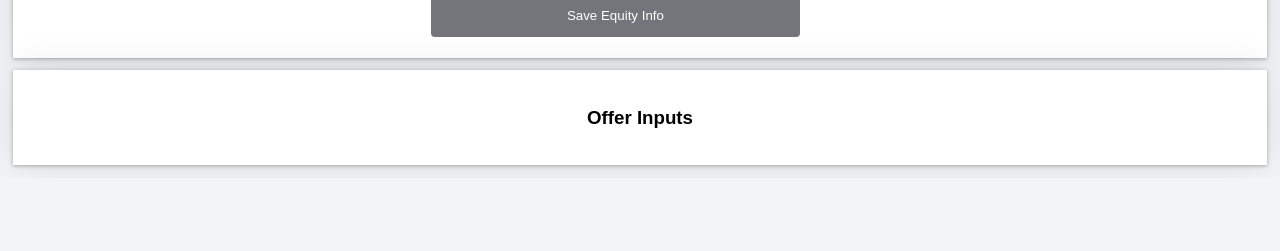
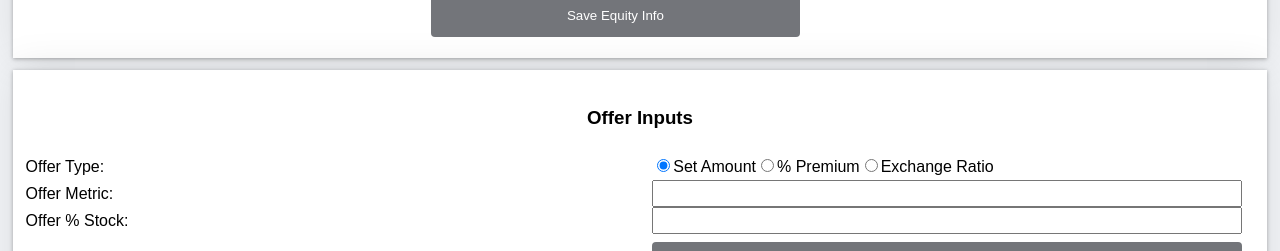
Before and after one commit to L-A-Davis/final-project, a React (Create React App) app in the folder frontend/beam-frontend/: page /project in a window 1280 px wide. Shown: the part 701-952 px from the top of the page. Before the commit the page ends 879 px from the top, so only its background shows below. Built offline with nearby package versions, Linux system fonts and the light colour scheme; no server answers; sample sign-in values are in the browser's storage.

Commit message:
complete basic offer form

```diff
--- a/frontend/beam-frontend/src/actions/index.js
+++ b/frontend/beam-frontend/src/actions/index.js
@@ -29,7 +29,7 @@ export function setOfferInfo(formData) {
 }
 
 export function updateOfferForm(formData) {
-  return { type: "UPDATE_EQUITYINFO_FORM", payload: formData };
+  return { type: "UPDATE_OFFER_FORM", payload: formData };
 }
 
 export function selectExistingProject(id) {
--- a/frontend/beam-frontend/src/components/EquityForm.js
+++ b/frontend/beam-frontend/src/components/EquityForm.js
@@ -8,12 +8,12 @@ class EquityForm extends React.Component {
  handleChange = (e) => {
    this.props.updateEquityForm({
        ProjectId: this.props.ProjectId,
-       CompanyA_currentSharePrice: this.props.CompanyA_currentSharePrice,
-       CompanyB_currentSharePrice: this.props.CompanyB_currentSharePrice,
-       CompanyA_shares: this.props.CompanyA_shares,
-       CompanyB_shares: this.props.CompanyB_shares,
-       CompanyA_dividend: this.props.CompanyA_dividend,
-       CompanyB_dividend: this.props.CompanyB_dividend,
+       CompanyA_currentSharePrice: this.props.EquityFormData.CompanyA_currentSharePrice,
+       CompanyB_currentSharePrice: this.props.EquityFormData.CompanyB_currentSharePrice,
+       CompanyA_shares: this.props.EquityFormData.CompanyA_shares,
+       CompanyB_shares: this.props.EquityFormData.CompanyB_shares,
+       CompanyA_dividend: this.props.EquityFormData.CompanyA_dividend,
+       CompanyB_dividend: this.props.EquityFormData.CompanyB_dividend,
        [e.target.name]: e.target.value
    })
  }
@@ -23,12 +23,12 @@ class EquityForm extends React.Component {
    this.props.setEquityInfo({
      equityInfoData: {
      ProjectId: this.props.ProjectId,
-     CompanyA_currentSharePrice: this.props.CompanyA_currentSharePrice,
-     CompanyB_currentSharePrice: this.props.CompanyB_currentSharePrice,
-     CompanyA_shares: this.props.CompanyA_shares,
-     CompanyB_shares: this.props.CompanyB_shares,
-     CompanyA_dividend: this.props.CompanyA_dividend,
-     CompanyB_dividend: this.props.CompanyB_dividend
+     CompanyA_currentSharePrice: this.props.EquityFormData.CompanyA_currentSharePrice,
+     CompanyB_currentSharePrice: this.props.EquityFormData.CompanyB_currentSharePrice,
+     CompanyA_shares: this.props.EquityFormData.CompanyA_shares,
+     CompanyB_shares: this.props.EquityFormData.CompanyB_shares,
+     CompanyA_dividend: this.props.EquityFormData.CompanyA_dividend,
+     CompanyB_dividend: this.props.EquityFormData.CompanyB_dividend
    }
    });
    this.props.updateEquityForm({
@@ -66,14 +66,14 @@ class EquityForm extends React.Component {
        <input
           type="number"
           name="CompanyA_currentSharePrice"
-          value={this.props.CompanyA_currentSharePrice}
+          value={this.props.EquityFormData.CompanyA_currentSharePrice}
           onChange={this.handleChange}
           className="form-input-1" />
 
       <input
          type="number"
          name="CompanyB_currentSharePrice"
-         value={this.props.CompanyB_currentSharePrice}
+         value={this.props.EquityFormData.CompanyB_currentSharePrice}
          onChange={this.handleChange}
          className="form-input-2" />
 
@@ -81,14 +81,14 @@ class EquityForm extends React.Component {
          <input
             type="number"
             name="CompanyA_shares"
-            value={this.props.CompanyA_shares}
+            value={this.props.EquityFormData.CompanyA_shares}
             onChange={this.handleChange}
             className="form-input-1"/>
 
         <input
            type="number"
            name="CompanyB_shares"
-           value={this.props.CompanyB_shares}
+           value={this.props.EquityFormData.CompanyB_shares}
            onChange={this.handleChange}
            className="form-input-2"/>
 
@@ -97,14 +97,14 @@ class EquityForm extends React.Component {
        <input
           type="number"
           name="CompanyA_dividend"
-          value={this.props.CompanyA_dividend}
+          value={this.props.EquityFormData.CompanyA_dividend}
           onChange={this.handleChange}
           className="form-input-1"/>
 
       <input
          type="number"
          name="CompanyB_dividend"
-         value={this.props.CompanyB_dividend}
+         value={this.props.EquityFormData.CompanyB_dividend}
          onChange={this.handleChange}
          className="form-input-2"/>
 
--- a/frontend/beam-frontend/src/components/OfferForm.js
+++ b/frontend/beam-frontend/src/components/OfferForm.js
@@ -4,28 +4,168 @@ import { updateOfferForm, setOfferInfo } from '../actions'
 
 class OfferForm extends React.Component {
 
+  handleChange = (e) => {
+    console.log(e.target.value)
+    this.props.updateOfferForm({
+        OfferType: this.props.OfferFormData.OfferType,
+        OfferMetric: this.props.OfferFormData.OfferMetric,
+        Percentage_Stock: this.props.OfferFormData.Percentage_Stock,
+        [e.target.name]: e.target.value
+    })
+  }
+
+  handleSubmit = (e) => {
+    e.preventDefault();
+    this.props.setOfferInfo({
+     offerInfoData: {
+      OfferType: this.props.OfferFormData.OfferType,
+      OfferMetric: this.props.OfferFormData.OfferMetric,
+      Percentage_Stock: this.props.OfferFormData.Percentage_Stock
+    }
+    })
+    ;
+    this.props.updateOfferForm({
+      OfferType: '',
+      OfferMetric: '',
+      Percentage_Stock: '',
+    })
+  }
+
+  impliedExchangeRatio = (a, b) => {
+    let a_num = parseInt(a)
+    let b_num = parseInt(b)
+    let answer = (b_num / a_num)
+    if (answer) {
+      return answer
+    } else {
+      return "NA"
+    }
+  }
+
+render() {
+  const { equityInfoData, basicInfoData } = { ...this.props.modelData }
+  return (
+    <div className="form">
+    {equityInfoData ?
+        <div>
+       <h3>Offer Support</h3>
+
+         <table>
+         <thead>
+         <tr>
+            <th></th>
+            <th>Acquiror</th>
+            <th>Target</th>
+         </tr>
+         </thead>
+         <tbody>
+         <tr>
+            <td>Names:</td>
+            <td>{basicInfoData.CompanyA_acquiror ? basicInfoData.CompanyA_codename :
+            basicInfoData.CompanyB_codename} </td>
+            <td> {basicInfoData.CompanyA_acquiror ? basicInfoData.CompanyB_codename :
+            basicInfoData.CompanyA_codename} </td>
+         </tr>
+
+         <tr>
+            <td>Current Price:</td>
+            <td>{basicInfoData.CompanyA_acquiror ? equityInfoData.CompanyA_currentSharePrice :
+            equityInfoData.CompanyB_currentSharePrice } </td>
+            <td> {basicInfoData.CompanyA_acquiror ? equityInfoData.CompanyB_currentSharePrice :
+            equityInfoData.CompanyA_currentSharePrice } </td>
+         </tr>
+         <tr>
+            <td>Exchange Ratio:</td>
+            <td></td>
+            <td>     {basicInfoData.CompanyA_acquiror ?
+
+                  this.impliedExchangeRatio(equityInfoData.CompanyA_currentSharePrice, equityInfoData.CompanyB_currentSharePrice) :
+
+                  this.impliedExchangeRatio(equityInfoData.CompanyB_currentSharePrice, equityInfoData.CompanyA_currentSharePrice) } </td>
+         </tr>
+         </tbody>
+         </table>
+         </div>
+         : null }
 
 
-render() {
-  return (
-    <div className="form">
        <h3>Offer Inputs</h3>
-       <form onSubmit={this.handleSubmit} className="three-columns-form">
+       <form onSubmit={this.handleSubmit} className="two-columns-form">
+       <label className="form-label">Offer Type:</label>
+       <div className="radio form-input-1">
+       <label >
+       <input
+          type="radio"
+          name="OfferType"
+          value="SetAmount"
+          checked={this.props.OfferFormData.OfferType==="SetAmount"}
+          onClick={this.handleChange}
+          className="form-input-1" />
+          Set Amount
+        </label>
+
+        <label>
+          <input
+             type="radio"
+             name="OfferType"
+             value="%Premium"
+             checked={this.props.OfferFormData.OfferType==="%Premium"}
+             onClick={this.handleChange}
+             className="form-input-1" />
+          % Premium
+        </label>
+
+       <label>
+         <input
+            type="radio"
+            name="OfferType"
+            value="ExhangeRatio"
+            checked={this.props.OfferFormData.OfferType==="ExhangeRatio"}
+            onClick={this.handleChange}
+            className="form-input-1" />
+          Exchange Ratio
+        </label>
+       </div>
+
+      <label className="form-label">Offer Metric:</label>
+
+      <input
+         type="text"
+         name="OfferMetric"
+         value={this.props.OfferFormData.OfferMetric}
+         onChange={this.handleChange}
+         className="form-input-1" />
+
+         <label className="form-label">Offer % Stock:</label>
+
+         <input
+            type="number"
+            min="0"
+            max="1"
+            step="0.01"
+            name="Percentage_Stock"
+            value={this.props.OfferFormData.Percentage_Stock}
+            onChange={this.handleChange}
+            className="form-input-1" />
+
+            <input
+              type="submit"
+              value="Save Offer Inputs"
+              className="form-input-1" />
+
        </form>
-    <div >
-    </div>
     </div>
   )
 }
 
 }
 
-export default connect (state => {return { modelData: state.modelData, offerFormData: state.offerFormData }}, { updateOfferForm, setOfferInfo })(OfferForm);
+export default connect (state => {return { modelData: state.modelData, OfferFormData: state.OfferFormData }}, { updateOfferForm, setOfferInfo })(OfferForm);
 
 
 // (
 //  <div>
-//  { this.props.modelData.basicInfoData ?
+//  { basicInfoData ?
 //  <p>{this.props.modelData.basicInfoData.CompanyA_ticker}</p> :
 //  <p>placeholder</p>
 //  }
--- a/frontend/beam-frontend/src/reducers/index.js
+++ b/frontend/beam-frontend/src/reducers/index.js
@@ -25,7 +25,11 @@ export default function companyBasicInfoReducer(
       CompanyA_shares: "",
       CompanyB_shares: "",
       CompanyA_dividend: "",
-      CompanyB_dividend: ""}
+      CompanyB_dividend: ""},
+    OfferFormData: {
+      OfferType: 'SetAmount',
+      OfferMetric: '',
+      Percentage_Stock: ''}
      },
   action
 ) {
@@ -72,11 +76,17 @@ export default function companyBasicInfoReducer(
             BasicInfoFormData: {...state.BasicInfoFormData, ...action.payload}
           }
 
-          case "UPDATE_EQUITYINFO_FORM":
-            return {
-              ...state,
-              EquityFormData: {...state.EquityFormData, ...action.payload}
-            }
+        case "UPDATE_EQUITYINFO_FORM":
+          return {
+            ...state,
+            EquityFormData: {...state.EquityFormData, ...action.payload}
+          }
+
+        case "UPDATE_OFFER_FORM":
+          return {
+            ...state,
+            OfferFormData: {...state.OfferFormData, ...action.payload}
+          }
 
         // case "SUBMIT_NEWPROJECT_FORM":
         //   return {
```
